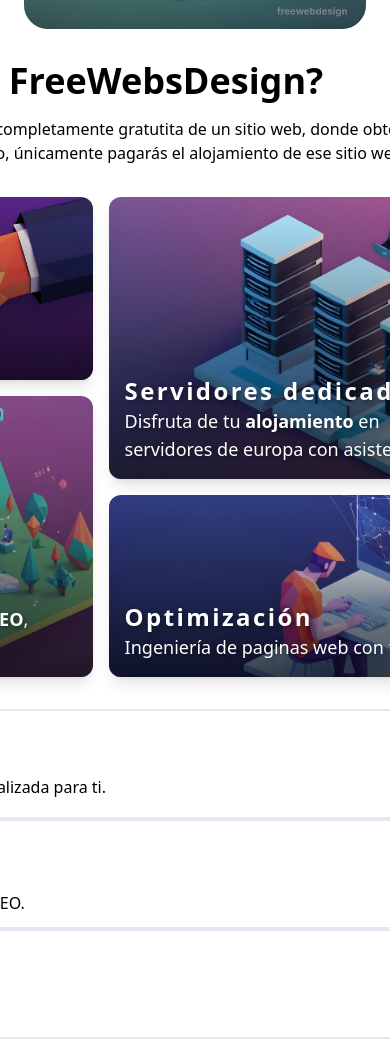
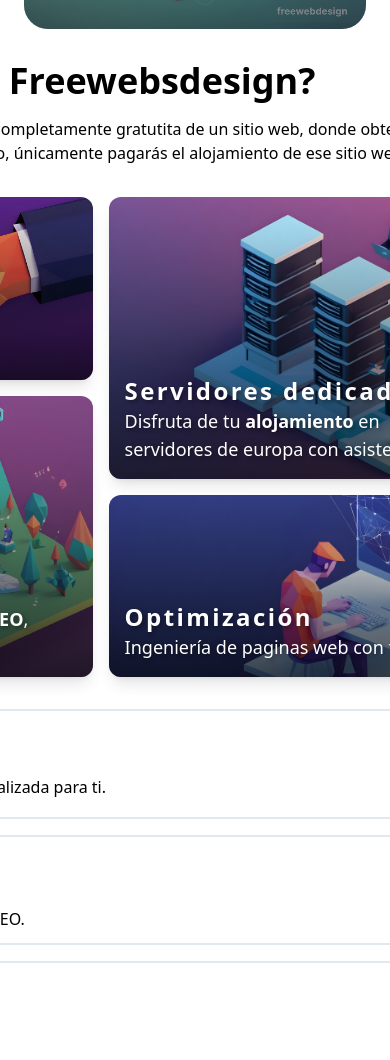
Before and after one commit to EseToni/Freewebdesign, an Astro site in the folder freewebdesign/: page / in a window 390 px wide. Shown: the part 270-1330 px from the top of the page. Built offline with nearby package versions, Linux system fonts and the light colour scheme; Astro itself is replaced by a stand-in of ours.

Commit message:
[MODIFIED] @src/sections/About.astro ##messagecommit

```diff
--- a/freewebdesign/src/sections/About.astro
+++ b/freewebdesign/src/sections/About.astro
@@ -6,14 +6,14 @@
 <section class="flex w-full justify-center z-0">
   <div class="relative w-[928px] flex flex-col gap-8  ">
     <div class="flex flex-col gap-4">
-      <h2 class="text-4xl font-black">¿Por qué elegir FreeWebsDesign?</h2>
+      <h2 class="text-4xl font-black">¿Por qué elegir Freewebsdesign?</h2>
       <p class="text-base text-wrap">
-        FreeWebsdesign ofrece la creación completamente gratutita de un sitio web, donde obtendras una pagina completamente diseñada para tu negocio o proyecto, únicamente pagarás el alojamiento de ese sitio web.
+        Freewebsdesign ofrece la creación completamente gratutita de un sitio web, donde obtendras una pagina completamente diseñada para tu negocio o proyecto, únicamente pagarás el alojamiento de ese sitio web.
       </p>
     </div>
     <Bento />
     <div
-    class="grid grid-cols-1 md:grid-cols-2 gap-x-4 lg:grid-cols-3 grid-rows-3 md:grid-rows-2 lg:grid-rows-1"
+    class="grid grid-cols-1 gap-y-4 lg:gap-y-0 md:grid-cols-2 gap-x-4 lg:grid-cols-3 grid-rows-3 md:grid-rows-2 lg:grid-rows-1"
     >
       <CardAbout
         title="Diseño personalizado"
```
